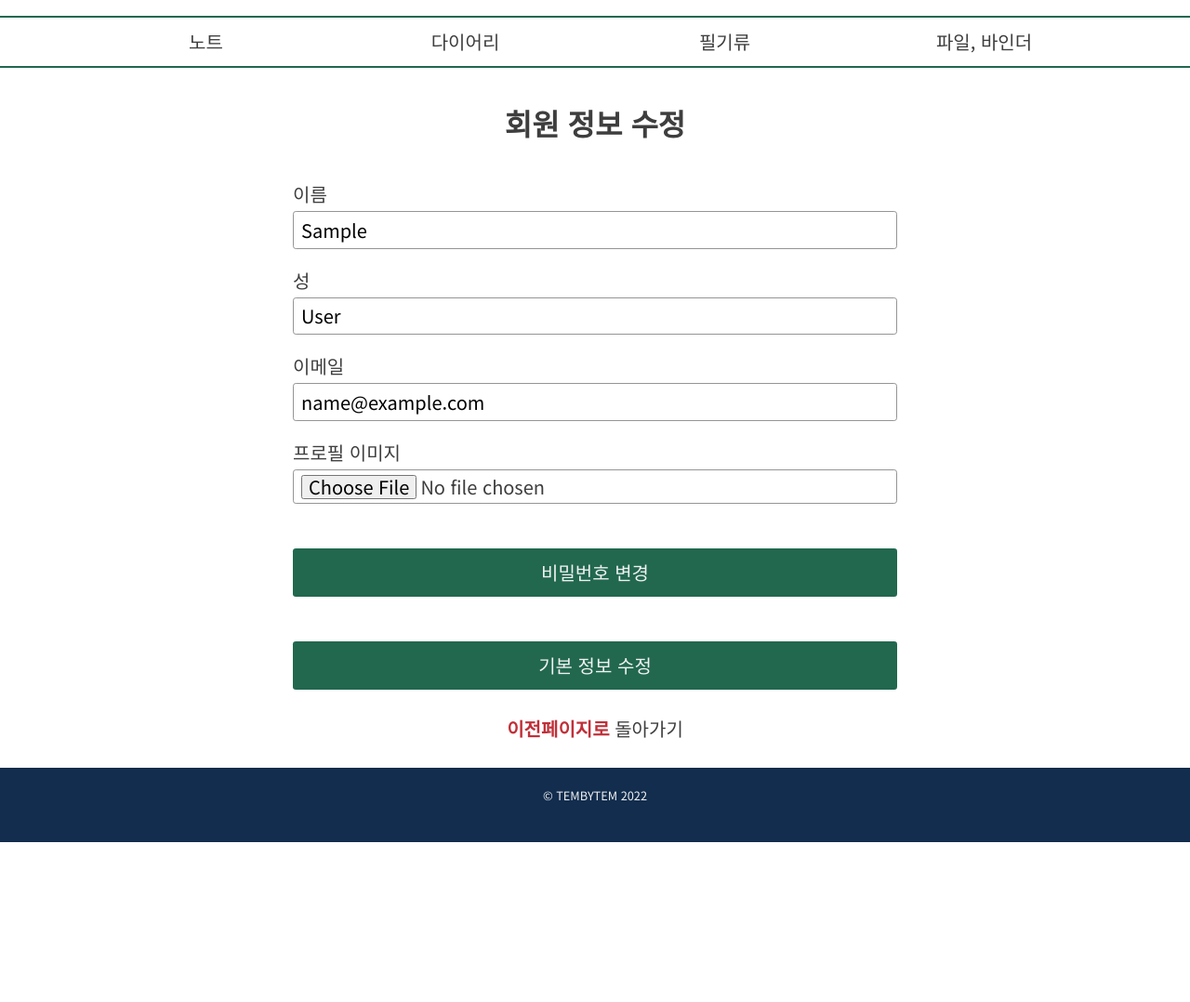
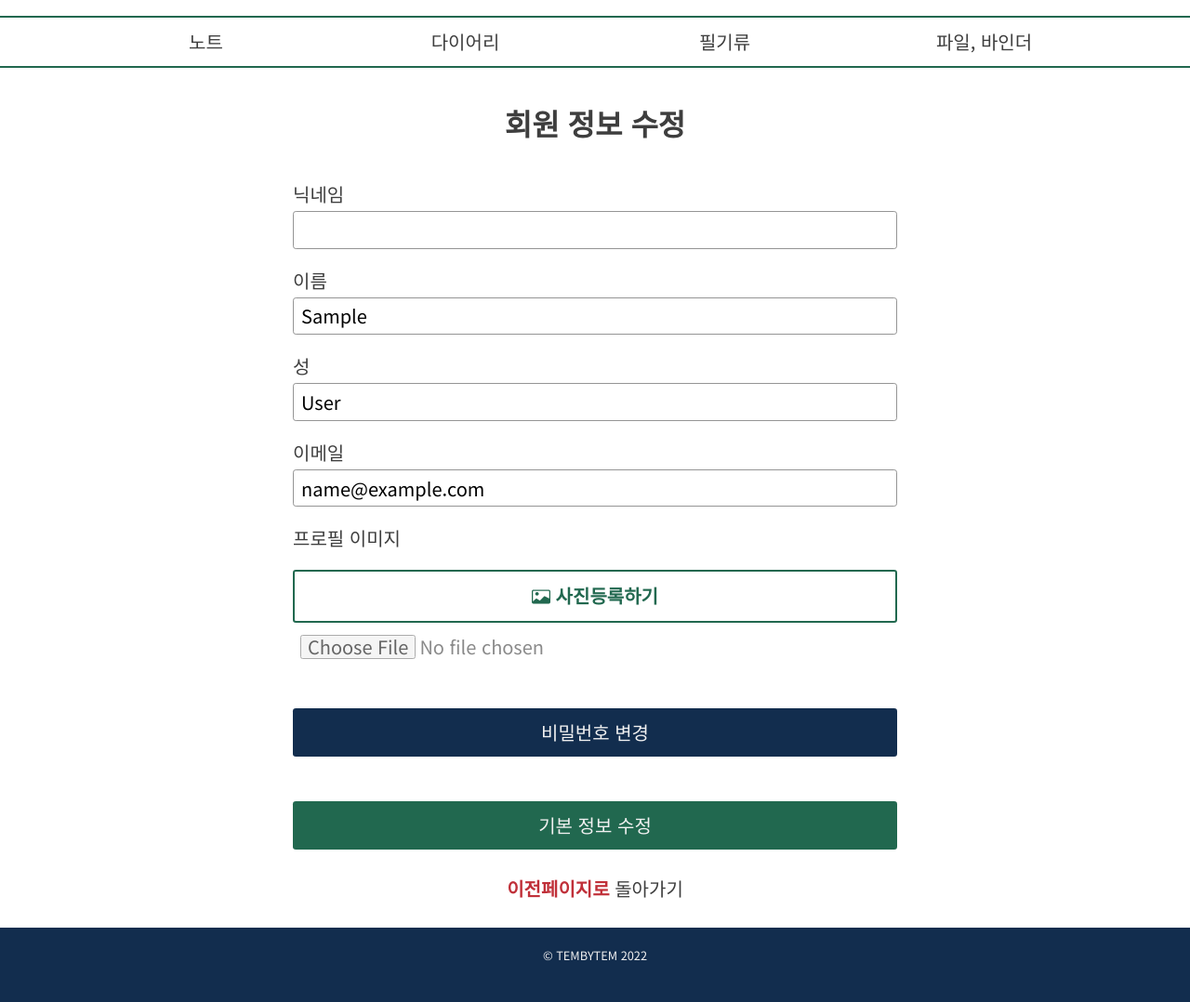
Before and after one commit to hyejinny97/TBT, a Django app: page /accounts/update/ in a window 1280 px wide. Shown: the part 188-1266 px from the top of the page at 93% size. Before the commit the page ends 1094 px from the top, so only its background shows below. Run offline with Django 3.2, Linux system fonts and the light colour scheme; the visitor is signed in with stand-in values (Sample User, id 1); some libraries are stand-ins or nearby versions.

Commit message:
회원정보 수정페이지 form 수정;

```diff
--- a/accounts/templates/accounts/update.html
+++ b/accounts/templates/accounts/update.html
@@ -11,7 +11,12 @@
     <div class='form-area'>
       <form action="" method="POST" enctype="multipart/form-data" class="update-form">
         {% csrf_token %}
+
         <ul class="form-list">
+          <li>
+            <label for="nickname">닉네임</label>
+            {% render_field form.nickname %}
+          </li>
           <li>
             <label for="first_name">이름</label>
             {% render_field form.first_name %}
@@ -24,9 +29,26 @@
             <label for="email">이메일</label>
             {% render_field form.email %}
           </li>
-          <li>
-            <label for="profile_image">프로필 이미지</label>
-            {% render_field form.profile_image %}
+          <li class="img-edit">
+            <label for="profile">프로필 이미지</label>
+            {% if user.profile_image %}
+              <div class="prof_img">
+                <img src="{{user.profile_image.url}}" alt="">
+              </div>
+              <label for="file" class="upload-btn">
+                <i class="bi bi-card-image"></i>
+                <span>
+                  사진수정하기</span>
+              </label>
+              <input type="file" accept="image/*" name="profile_image" id="file"/>
+            {% else %}
+              <label for="file" class="upload-btn">
+                <i class="bi bi-card-image"></i>
+                <span>
+                  사진등록하기</span>
+              </label>
+              <input type="file" accept="image/*" name="profile_image" id="file"/>
+            {% endif %}
           </li>
         </ul>
         <a class="btnC btnS " href="{% url 'accounts:changeps' %}">비밀번호 변경</a>
--- a/static/styles/accounts_form.css
+++ b/static/styles/accounts_form.css
@@ -93,3 +93,27 @@
 	color: var(--highlight);
 	font-weight: 700;
 }
+
+#update .img-edit .upload-btn {
+	border: 2px solid var(--main);
+	border-radius: 0.2rem;
+	display: block;
+	text-align: center;
+	cursor: pointer;
+	padding: 1rem;
+	margin-top: 1rem;
+	transition: 0.2s;
+	color: var(--main);
+	font-weight: 700;
+}
+#update .img-edit .upload-btn:hover {
+	background: var(--main);
+	color: var(--bg);
+}
+#update .img-edit .prof_img {
+	text-align: center;
+}
+#update .img-edit input[type="file"] {
+	border: none;
+	opacity: 0.6;
+}
--- a/static/styles/review_modal.css
+++ b/static/styles/review_modal.css
@@ -4,7 +4,8 @@
 	--rate: #ffd61e;
 	--gr: #f1f1f1;
 }
-.btnC {
+#review .btnC,
+#qna .btnC {
 	background: var(--main);
 	color: var(--bg);
 	border-radius: 0.2rem;
@@ -13,7 +14,8 @@
 	cursor: pointer;
 }
 
-.btnC:hover {
+#review .btnC:hover,
+#qna .btnC:hover {
 	background: var(--main-sub);
 }
 
@@ -23,7 +25,7 @@
 }
 .modalC {
 	position: absolute;
-	top: 50%;
+	top: 50vh;
 	left: 50%;
 	transform: translate(-50%, -30%);
 	max-width: 80rem;
@@ -37,8 +39,8 @@
 	position: fixed;
 	top: 0;
 	left: 0;
-	width: 100%;
-	height: 100%;
+	width: 100vh;
+	height: 100vw;
 	background-color: rgba(0, 0, 0, 0.5);
 	backdrop-filter: blur(4px);
 	z-index: 100;
```
Also changed, not shown: accounts/migrations/0001_initial.py, products/migrations/0001_initial.py, products/migrations/0002_alter_productimage_product.py (deleted), reviews/migrations/0001_initial.py.
